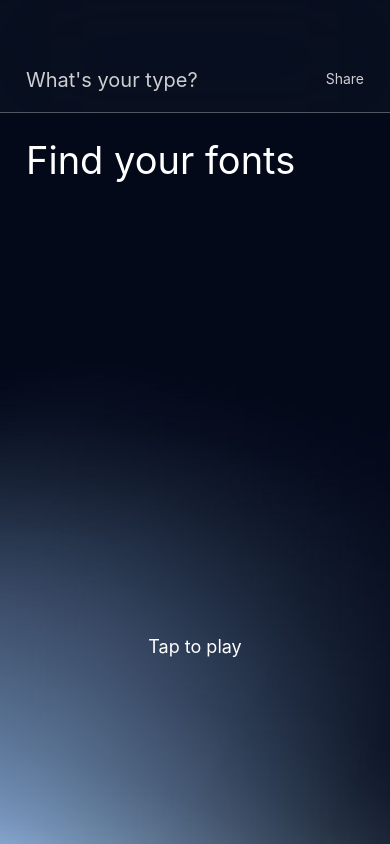
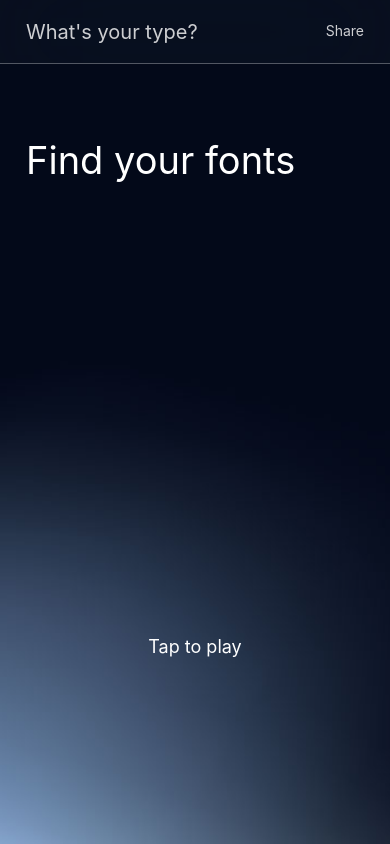
Before and after one commit to jonahconlin/whats_your_type, a Next.js app: page / in a window 390 px wide. Built offline with nearby package versions, Linux system fonts and the light colour scheme; a web font is replaced by a local one.

Commit message:
Updated mobile navbar height

```diff
--- a/src/components/Navbar.tsx
+++ b/src/components/Navbar.tsx
@@ -49,8 +49,8 @@ export default function Navbar({
 
   // Mobile heights based on Figma - only apply on mobile
   const mobileHeightStyles = mobileHeight === "tall"
-    ? "max-md:h-[113px] max-md:pt-[47px]" // Status bar area + nav content
-    : "max-md:h-[66px] max-md:pt-[20px]";
+    ? "max-md:h-[64px]" // Mobile navbar height
+    : "max-md:h-[64px]";
 
   return (
     <nav
@@ -65,7 +65,7 @@ export default function Navbar({
         ${className}
       `}
     >
-      <div className="w-full h-full px-[26px] md:px-8 flex items-center md:items-center justify-between">
+      <div className="w-full h-full px-[26px] md:px-8 flex items-center justify-between relative">
         {/* Logo - Figma Mobile: SF Pro Display, 20px, 80% opacity */}
         <span className={`${textColorClass} text-[20px] font-normal font-sf-pro-display leading-[1.4em]`}>
           What&apos;s your type?
@@ -76,7 +76,7 @@ export default function Navbar({
           onClick={showExit && onExitClick ? onExitClick : onShareClick}
           onMouseEnter={!showExit ? onShareMouseEnter : undefined}
           onMouseLeave={!showExit ? onShareMouseLeave : undefined}
-          className={`${textColorClass} text-[14px] md:text-[20px] font-normal font-sf-pro-display leading-[1.19em] md:leading-[130%] hover:opacity-60 transition-opacity`}
+          className={`${textColorClass} text-[14px] md:text-[20px] font-normal font-sf-pro-display leading-[1.19em] md:leading-[130%] hover:opacity-60 transition-opacity absolute right-[26px] md:relative md:right-auto`}
         >
           {showExit ? (exitText || "Exit") : "Share"}
         </button>
```
